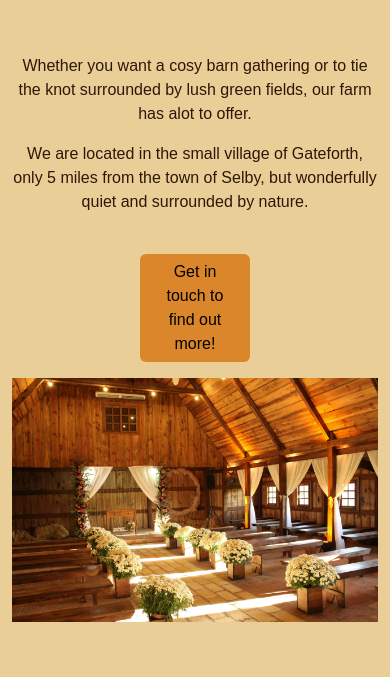
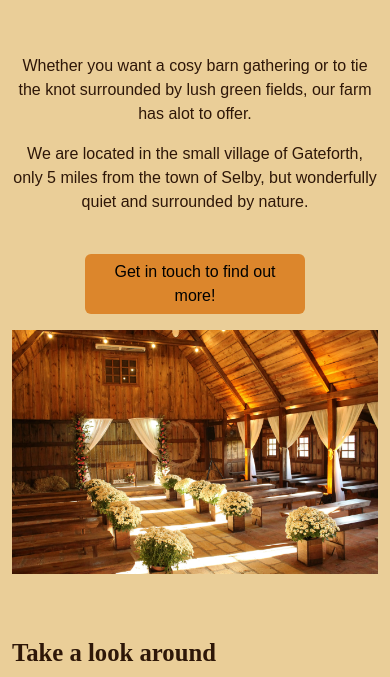
Before and after one commit to ElFalch/lund-farm, a plain HTML site: page index.html in a window 390 px wide. Shown: the part 167-844 px from the top of the page. Drawn offline with nearby package versions, Linux system fonts and the light colour scheme; a web font is replaced by a local one.

Commit message:
fix: include media queries for button width so text is contained across all devices

```diff
--- a/assets/css/style.css
+++ b/assets/css/style.css
@@ -81,7 +81,6 @@ h2 {
 
 .btn {
     background-color: var(--feature-color-1);
-    width: 30%;
     border: none;
 }
 
@@ -119,6 +118,10 @@ h2 {
     .carousel-item {
         max-height: 744px;
     }
+
+    .btn {
+        width: 30%;
+    }
 }
 
 /* Large devices (desktops, less than 1200px) */
@@ -154,6 +157,10 @@ h2 {
             min-height: 191px;
         }
     }
+
+    .btn {
+        width: 60%;
+    }
 }
 
 /* X-Small devices (portrait phones, less than 576px) */
```
